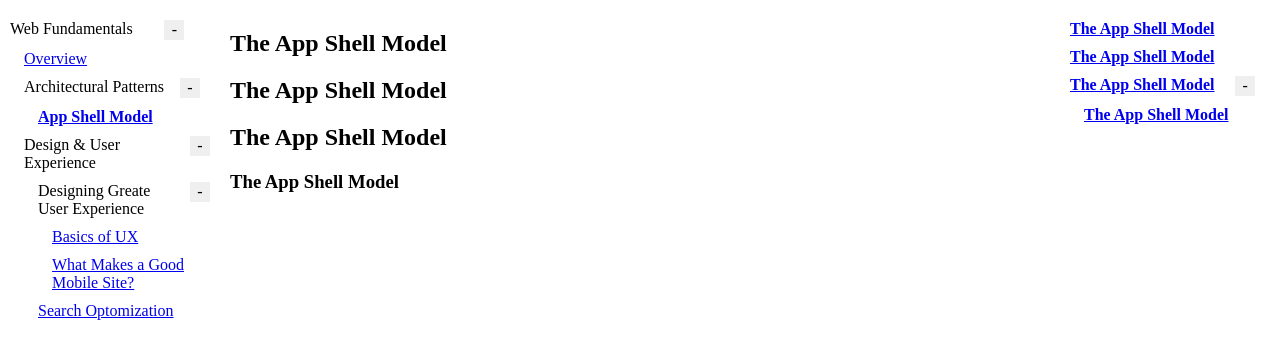
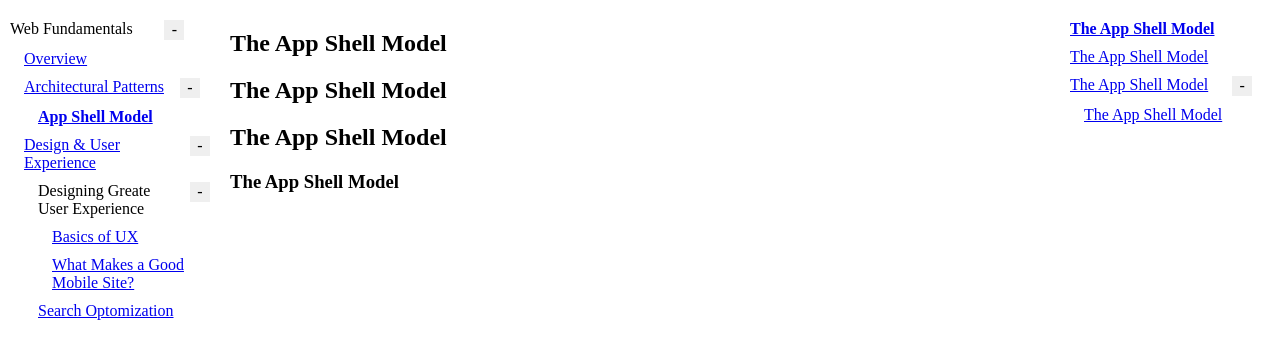
Before and after one commit to vuesence/vuesence-book, a Vue app: page /#/pages/2 in a window 1280 px wide. Shown: the top 358 px of the page. Built offline with nearby package versions, Linux system fonts and the light colour scheme.

Commit message:
Refactoring

```diff
--- a/public/config.json
+++ b/public/config.json
@@ -9,6 +9,7 @@
             },
             {
                 "title": "Architectural Patterns",
+                "id": "patterns",
                 "sections": [
                     {
                         "id": "2",
@@ -19,6 +20,7 @@
             },
             {
                 "title": "Design & User Experience",
+                "id": "design",
                 "sections": [
                     {
                         "title": "Designing Greate User Experience",
--- a/src/App.vue
+++ b/src/App.vue
@@ -1,24 +1,17 @@
 <template>
 	<div id="app" class="app">
-    <aside class="navigation">
-      <Navigation/>
-    </aside>
-    <main class="content">
-      <router-view/>
-    </main>
+		<VuesenceBook></VuesenceBook>
 	</div>
+
 </template>
 
 <script>
-import Navigation from "./components/navigation/Navigation";
+import VuesenceBook from "./VuesenceBook";
 
 export default {
-  name: 'app',
-  components: {Navigation},
-  created() {
-    this.$store.dispatch('loadConfig')
-  }
-}
+	name: "app",
+	components: { VuesenceBook },
+};
 </script>
 
 <style>
@@ -26,7 +19,7 @@ export default {
 	margin: 0;
 }
 
-  .app {
+/* .app {
 	display: grid;
 	align-items: flex-start;
 	grid-template-columns: 200px auto;
@@ -34,10 +27,10 @@ export default {
 	padding: 10px;
 }
 
-  .navigation {
+.main-navigation {
 	position: sticky;
 	top: 10px;
-  }
+} */
 
 .content {
 }
--- /dev/null
+++ b/src/VuesenceBook.vue
@@ -0,0 +1,44 @@
+<template>
+	<div id="vb" class="vb">
+		<aside class="main-navigation">
+			<BookNavigation />
+		</aside>
+		<main class="content">
+			<router-view />
+		</main>
+	</div>
+</template>
+
+<script>
+import BookNavigation from "./components/navigation/BookNavigation";
+
+export default {
+	name: "app",
+	components: { BookNavigation },
+	created() {
+		this.$store.dispatch("loadConfig");
+	},
+};
+</script>
+
+<style>
+body {
+	margin: 0;
+}
+
+.vb {
+	display: grid;
+	align-items: flex-start;
+	grid-template-columns: 200px auto;
+	grid-gap: 20px;
+	padding: 10px;
+}
+
+.main-navigation {
+	position: sticky;
+	top: 10px;
+}
+
+.content {
+}
+</style>
--- a/src/components/navigation/Navigation.vue
+++ b/src/components/navigation/BookNavigation.vue
@@ -1,16 +1,16 @@
 <template>
-    <ArticleNavigation
+    <NavigationItemContent
         :tree="navigationTree"
     />
 </template>
 
 <script>
     import {mapState} from "vuex";
-    import ArticleNavigation from "./ArticleNavigation";
+    import NavigationItemContent from "./NavigationItemContent";
 
     export default {
-        name: "Navigation",
-        components: {ArticleNavigation},
+        name: "BookNavigation",
+        components: {NavigationItemContent},
         computed: {
             ...mapState({
                 navigationTree: state => state.config
--- a/src/components/navigation/NavItem.vue
+++ b/src/components/navigation/NavigationItem.vue
@@ -9,7 +9,7 @@
                 :to="item.to || {name: 'json-page', params: {id: item.id}}"
                 @click="onClick"
                 class="nav-link"
-                active-class="nav-link--active"
+                active-class1="nav-link--active"
                 :class="{'nav-link--active': item.isActive}"
             >
                 {{item.title}}
@@ -23,7 +23,7 @@
             v-if="hasChildren && isExpanded"
             class="nav-children"
         >
-            <ArticleNavigation
+            <NavigationItemContent
                 :tree="item.sections"
                 :level="level + 1"
             />
@@ -32,10 +32,10 @@
 </template>
 
 <script>
-    import ArticleNavigation from "./ArticleNavigation";
+    import NavigationItemContent from "./NavigationItemContent";
     export default {
-        name: "NavItem",
-        components: {ArticleNavigation},
+        name: "NavigationItem",
+        components: {NavigationItemContent},
         computed: {
             hasChildren() {
                 return this.item.sections && this.item.sections.length;
@@ -88,4 +88,8 @@
     .nav-link--active {
         font-weight: bold;
     }
+
+    .main-navigation .router-link-active {
+        font-weight: bold;
+    }
 </style>
--- a/src/components/navigation/ArticleNavigation.vue
+++ b/src/components/navigation/NavigationItemContent.vue
@@ -1,6 +1,6 @@
 <template>
     <ul class="nav">
-        <NavItem
+        <NavigationItem
             v-for="(item, index) in tree"
             :key="index"
             :item="item"
@@ -11,8 +11,8 @@
 
 <script>
     export default {
-        name: "ArticleNavigation",
-        components: {NavItem: () => import('./NavItem')},
+        name: "NavigationItemContent",
+        components: {NavigationItem: () => import('./NavigationItem')},
         props: {
             tree: Array,
             level: {
--- a/src/pages/CustomPage.vue
+++ b/src/pages/BookArticle.vue
@@ -3,17 +3,17 @@
         <main ref="page" class="content">
             <router-view/>
         </main>
-        <aside class="affix">
-            <ArticleNavigation :tree="pageTree"/>
+        <aside class="article-navigation">
+            <NavigationItemContent :tree="pageTree"/>
         </aside>
     </div>
 </template>
 
 <script>
-    import ArticleNavigation from "../components/navigation/ArticleNavigation";
+    import NavigationItemContent from "../components/navigation/NavigationItemContent";
     export default {
-        name: "CustomPage",
-        components: {ArticleNavigation},
+        name: "BookArticle",
+        components: {NavigationItemContent},
         data() {
             return {
                 list: {},
@@ -123,7 +123,7 @@
     .content {
     }
 
-    .affix {
+    .article-navigation {
         position: sticky;
         top: 10px;
     }
--- a/src/pages/pages/SomePage.vue
+++ b/src/pages/pages/ArticleContent.vue
@@ -4,7 +4,7 @@
 
 <script>
     export default {
-        name: "SomePage",
+        name: "ArticleContent",
         computed: {
             content() {
                 return this.$store.state.records[this.$route.params.id]
```
Also changed, not shown: src/router.js (+4 -4 lines). Lines whose indentation alone changed are shown as unchanged.
